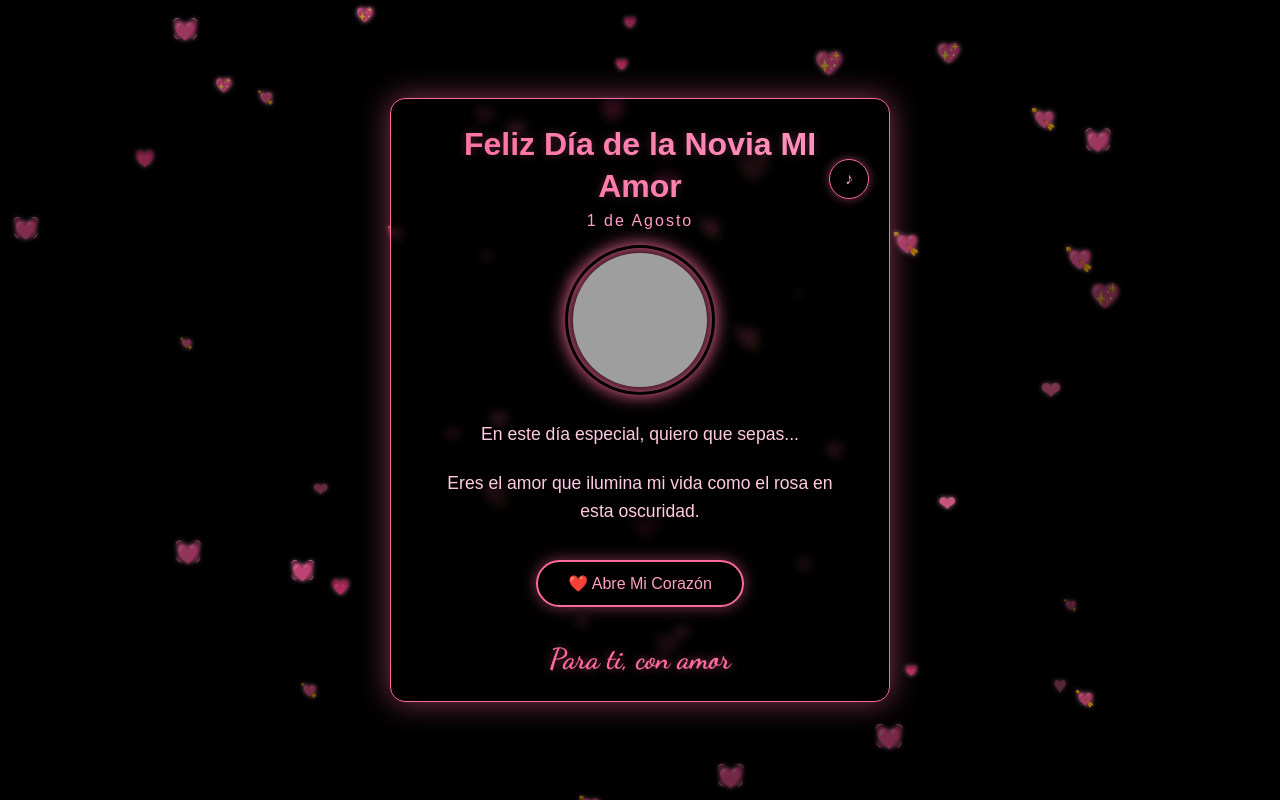
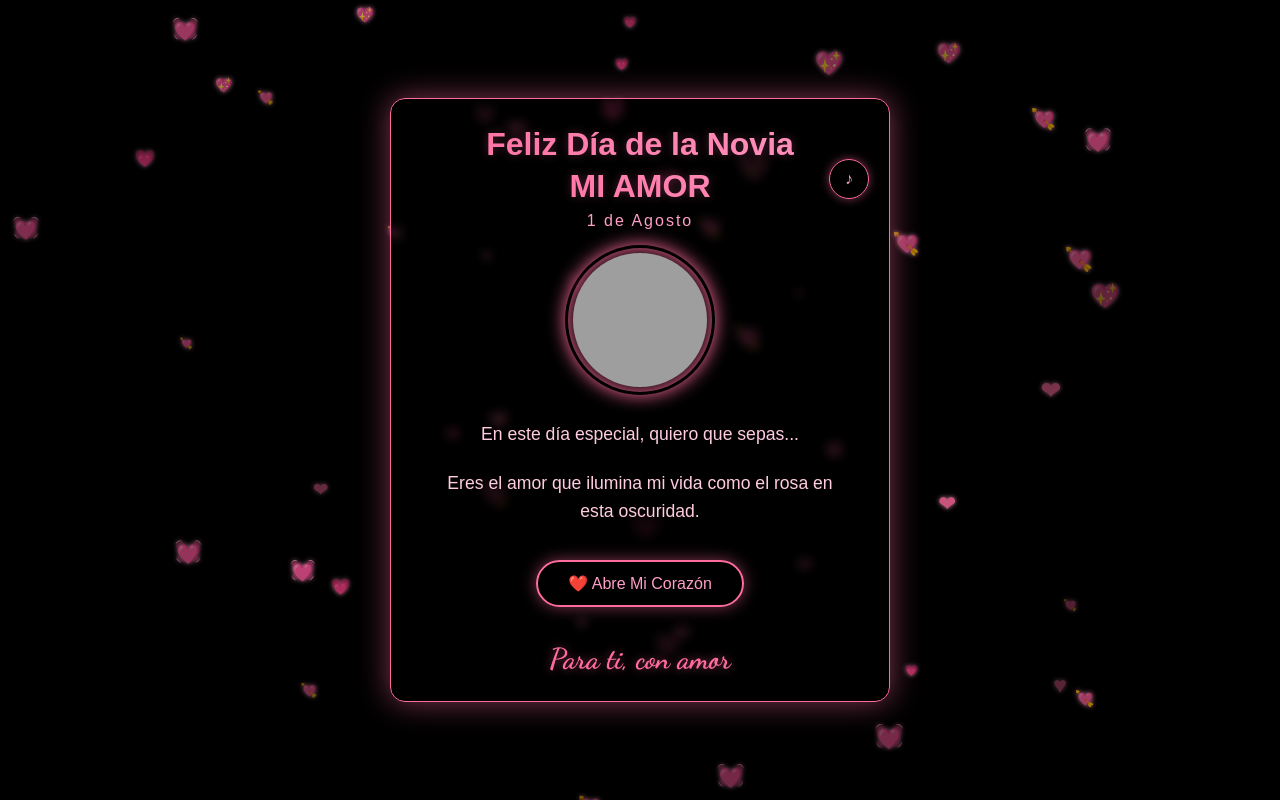
Before and after one commit to Rybanezsebas/asdasd, a plain HTML site: page dia_novia1/index.html in a window 1280 px wide. Drawn offline with Linux system fonts and the light colour scheme; grey boxes are pictures that could not be loaded; a web font is replaced by a local one.

Commit message:
Update index.html

```diff
--- a/dia_novia1/index.html
+++ b/dia_novia1/index.html
@@ -13,7 +13,7 @@
 
     <div class="card">
         <div class="header">
-            <h1>Feliz Día de la Novia MI <br>Amor</h1>
+            <h1>Feliz Día de la Novia <br>MI AMOR</h1>
             <div class="date">1 de Agosto</div>
         </div>
         <button class="music-btn" id="musicBtn">♪</button>
```
